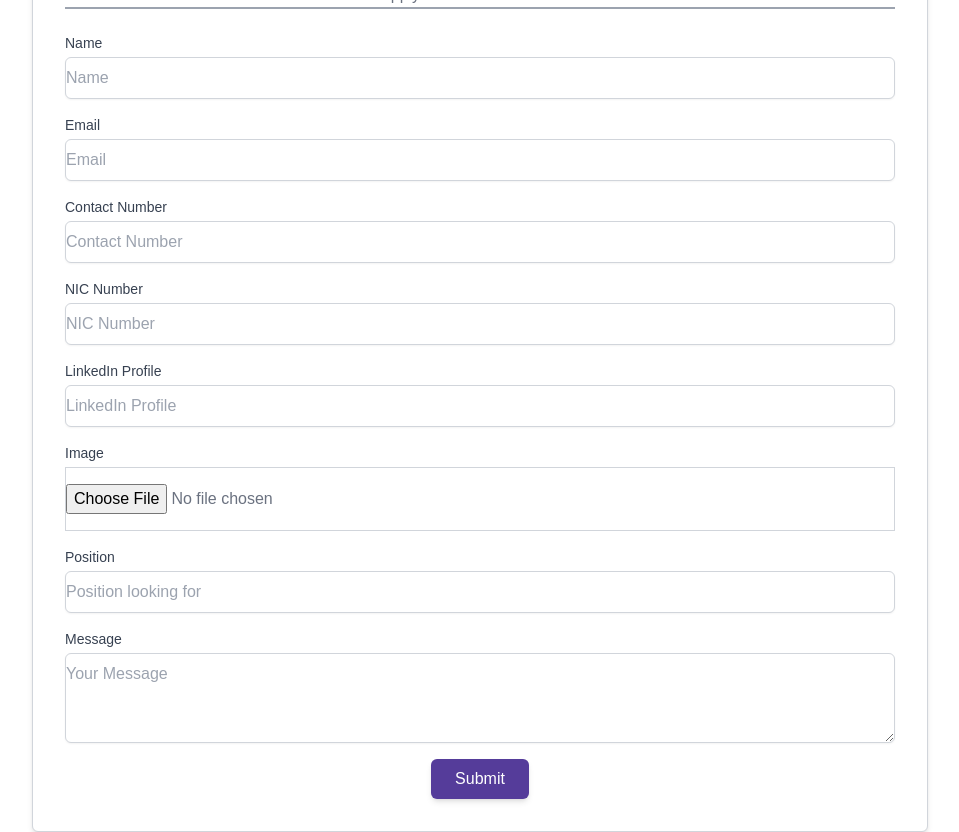
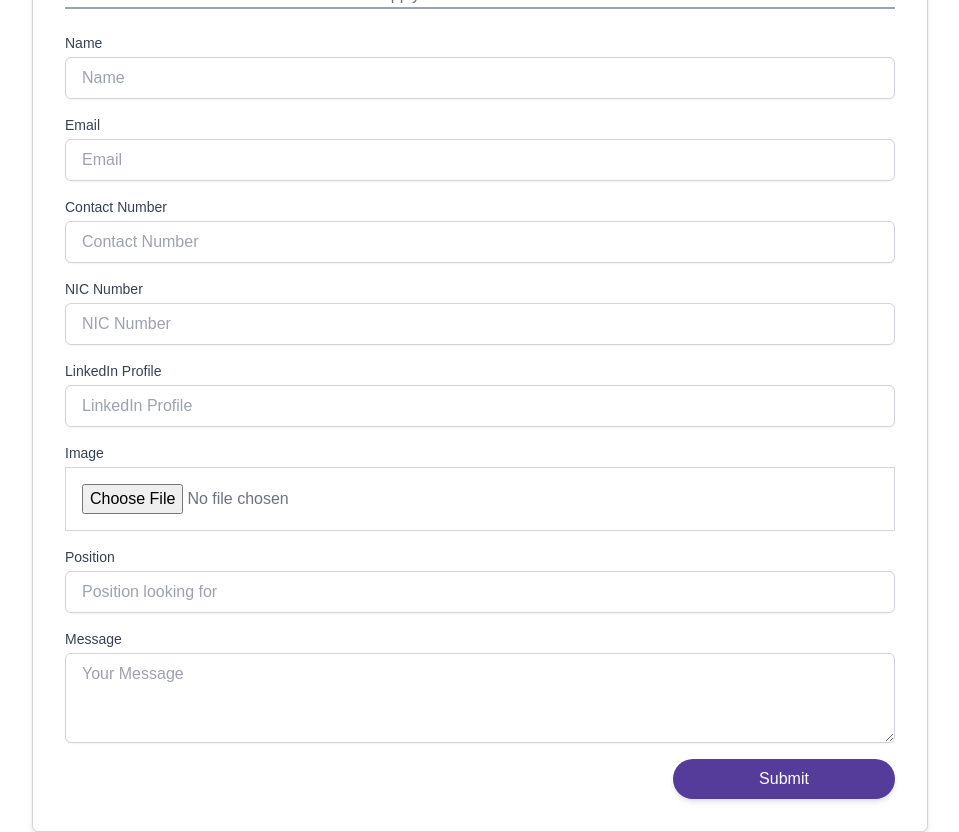
Before and after one commit to SPLkavinga/Asipiya-website, a React (Create React App) app: page /vacancie in a window 1280 px wide. Shown: the part 2260-3092 px from the top of the page, without its empty margins (160-1119 px from the left). Built offline with nearby package versions, Linux system fonts and the light colour scheme.

Commit message:
added css to contact us and vacancie page

```diff
--- a/src/Pages/Contact.jsx
+++ b/src/Pages/Contact.jsx
@@ -10,7 +10,7 @@ function Contact() {
         <NavBar/>
       {/* Full-screen background section */}
       <div
-        className="relative flex flex-col items-center justify-center w-full h-auto bg-center bg-cover md:flex-row md:h-screen"
+        className="relative flex flex-col items-center justify-center w-full h-auto bg-center bg-cover md:flex-row md:h-screen px-[120px]"
         style={{
           backgroundImage: `url(${backgroundImg})`,
           backgroundSize: 'cover',
@@ -27,13 +27,13 @@ function Contact() {
           <h2 className="text-3xl font-bold md:text-4xl lg:text-5xl">
             Business Together
           </h2>
-          <p className="mt-4 text-sm md:mt-6 md:text-lg">
+          <p className="mt-4 text-sm md:mt-6 md:text-lg w-[404px]">
             Welcome to Asipiya! For inquiries, reach out to us at <strong>info@asipiya.lk</strong>.
           </p>
         </div>
 
         {/* Right Side: Contact Form */}
-        <div className="z-10 w-full px-6 py-8 mt-8 bg-white shadow-lg md:mt-3 rounded-xl md:w-1/2 lg:w-1/3">
+        <div className="z-10 w-full px-6 py-8 mt-8 bg-white shadow-lg md:mt-3 rounded-xl md:w-1/2 lg:w-[692px]">
           <form>
             {/* First Row: First Name, Last Name, and Phone Number */}
             <div className="grid grid-cols-1 gap-4 mb-4 sm:grid-cols-2 lg:grid-cols-3">
@@ -107,7 +107,7 @@ function Contact() {
                 </button>
                 <button
                   type="button"
-                  className="p-2 text-gray-600 border border-gray-300 rounded-xl hover:bg-purple-500 hover:text-white focus:outline-none"
+                  className="p-2 text-gray-600 border border-gray-300 rounded-xl hover:bg-purple-500 hover:text-white focus:outline-none "
                 >
                   Software Solutions
                 </button>
@@ -148,12 +148,12 @@ function Contact() {
       <br />
       <br />
 
-      <div className="container px-6 mx-auto ">
+      <div className="container px-[120px] mx-auto ">
         <div className="grid grid-cols-1 gap-6 mt-4 md:grid-cols-4 md:mt-0">
             {/* Section 1 */}
             <div>
             <p className="mb-3 text-sm font-semibold">Chat with Us</p>
-            <p className="text-sm text-gray-500">
+            <p className="text-sm text-gray-500 w-[284px]">
                 Reach out to us for inquiries, support, or collaborations. We’re here to assist you!
             </p>
             <p className="flex items-center mt-3 space-x-2 text-sm font-semibold">
@@ -172,7 +172,7 @@ function Contact() {
             {/* Section 2 */}
             <div>
             <p className="mb-3 text-sm font-semibold">Call Us</p>
-            <p className="text-sm text-gray-500">
+            <p className="text-sm text-gray-500 w-[284px]">
                 Call us for personalized assistance, inquiries, or support. We're just a phone call away!
             </p>
             <p className="flex items-center mt-3 space-x-2 text-sm font-semibold">
@@ -185,7 +185,7 @@ function Contact() {
             {/* Section 3 */}
             <div>
             <p className="mb-3 text-sm font-semibold">Visit Us</p>
-            <p className="text-sm text-gray-500">
+            <p className="text-sm text-gray-500 w-[284px]">
                 Visit us at our office for in-person consultations, services, or inquiries. We’d love to meet you!
             </p>
             <p className="flex items-center mt-3 space-x-2 text-sm font-semibold">
@@ -200,7 +200,7 @@ function Contact() {
             {/* Section 4 */}
             <div>
       <p className="mb-3 text-sm font-semibold">Follow our social</p>
-      <p className="mb-3 text-sm text-gray-500">
+      <p className="mb-3 text-sm text-gray-500 w-[284px]">
         Follow us on social media for updates, news, and insights. Stay connected with our latest!
       </p>
 
--- a/src/Pages/Vacancie.jsx
+++ b/src/Pages/Vacancie.jsx
@@ -82,7 +82,7 @@ function Vacancie() {
                         <input
                         type="text"
                         id="name"
-                        className="block w-full py-2 mt-1 border border-gray-300 rounded-md shadow-sm focus:border-purple-500 focus:ring-purple-500"
+                        className="block w-full p-4 py-2 mt-1 border border-gray-300 rounded-md shadow-sm focus:border-purple-500 focus:ring-purple-500"
                         placeholder="Name"
                         />
                     </div>
@@ -94,7 +94,7 @@ function Vacancie() {
                         <input
                         type="email"
                         id="email"
-                        className="block w-full py-2 mt-1 border border-gray-300 rounded-md shadow-sm focus:border-purple-500 focus:ring-purple-500"
+                        className="block w-full p-4 py-2 mt-1 border border-gray-300 rounded-md shadow-sm focus:border-purple-500 focus:ring-purple-500"
                         placeholder="Email"
                         />
                     </div>
@@ -106,7 +106,7 @@ function Vacancie() {
                         <input
                         type="tel"
                         id="contactNumber"
-                         className="block w-full py-2 mt-1 border border-gray-300 rounded-md shadow-sm focus:border-purple-500 focus:ring-purple-500"
+                         className="block w-full p-4 py-2 mt-1 border border-gray-300 rounded-md shadow-sm focus:border-purple-500 focus:ring-purple-500"
                         placeholder="Contact Number"
                         />
                     </div>
@@ -118,7 +118,7 @@ function Vacancie() {
                         <input
                         type="text"
                         id="nicNumber"
-                         className="block w-full py-2 mt-1 border border-gray-300 rounded-md shadow-sm focus:border-purple-500 focus:ring-purple-500"
+                         className="block w-full p-4 py-2 mt-1 border border-gray-300 rounded-md shadow-sm focus:border-purple-500 focus:ring-purple-500"
                         placeholder="NIC Number"
                         />
                     </div>
@@ -130,7 +130,7 @@ function Vacancie() {
                         <input
                         type="url"
                         id="linkedinProfile"
-                         className="block w-full py-2 mt-1 border border-gray-300 rounded-md shadow-sm focus:border-purple-500 focus:ring-purple-500"
+                         className="block w-full p-4 py-2 mt-1 border border-gray-300 rounded-md shadow-sm focus:border-purple-500 focus:ring-purple-500"
                         placeholder="LinkedIn Profile"
                         />
                     </div>
@@ -142,7 +142,7 @@ function Vacancie() {
                         <input
                         type="file"
                         id="image"
-                        className="block w-full py-4 mt-1 text-gray-500 border border-gray-300 "
+                        className="block w-full p-4 py-4 mt-1 text-gray-500 border border-gray-300 "
                         />
                     </div>
 
@@ -153,7 +153,7 @@ function Vacancie() {
                         <input
                         type="text"
                         id="position"
-                         className="block w-full py-2 mt-1 border border-gray-300 rounded-md shadow-sm focus:border-purple-500 focus:ring-purple-500"
+                         className="block w-full p-4 py-2 mt-1 border border-gray-300 rounded-md shadow-sm focus:border-purple-500 focus:ring-purple-500"
                         placeholder="Position looking for"
                         />
                     </div>
@@ -165,15 +165,15 @@ function Vacancie() {
                         <textarea
                         id="message"
                         rows="3"
-                         className="block w-full py-2 mt-1 border border-gray-300 rounded-md shadow-sm focus:border-purple-500 focus:ring-purple-500"
+                         className="block w-full p-4 py-2 mt-1 border border-gray-300 rounded-md shadow-sm focus:border-purple-500 focus:ring-purple-500"
                         placeholder="Your Message"
                         ></textarea>
                     </div>
 
-                    <div className="text-center">
+                    <div className="text-end">
                         <button
                         type="submit"
-                        className="px-6 py-2 font-medium text-white bg-purple-600 rounded-md shadow-md hover:bg-purple-700 focus:outline-none focus:ring-2 focus:ring-purple-500 focus:ring-offset-2"
+                        className="px-6 py-2 w-[222px] font-medium text-white bg-purple-600 rounded-full shadow-md hover:bg-purple-700 focus:outline-none focus:ring-2 focus:ring-purple-500 focus:ring-offset-2"
                         >
                         Submit
                         </button>
```
